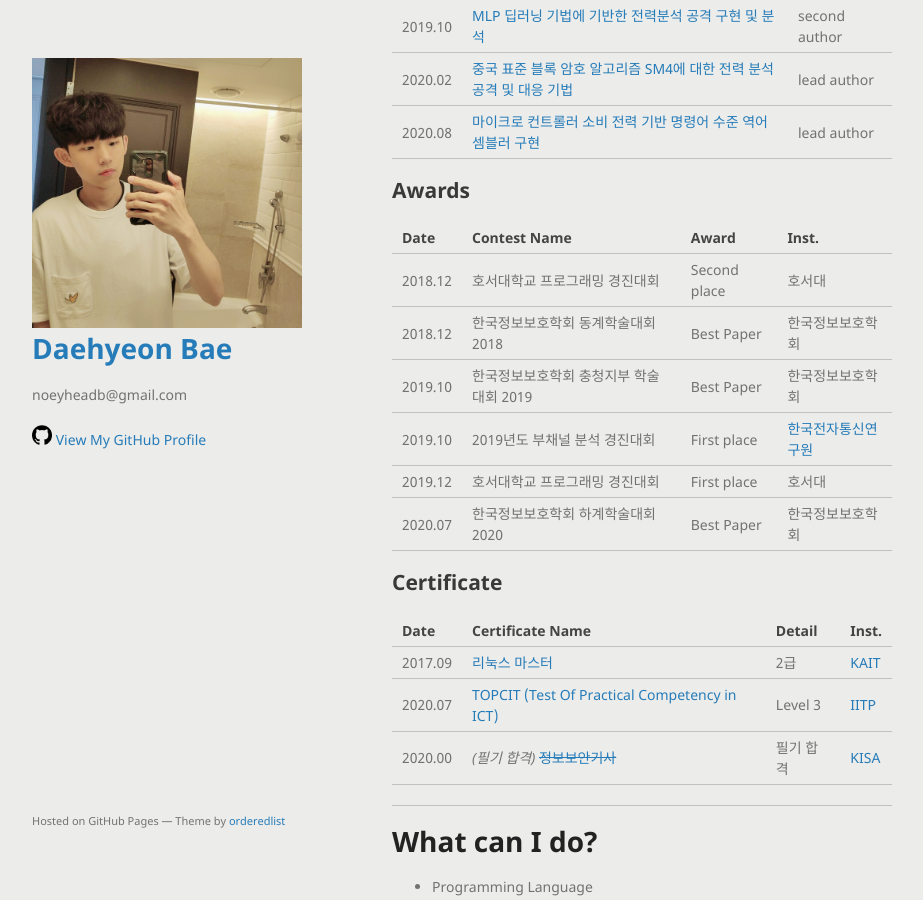
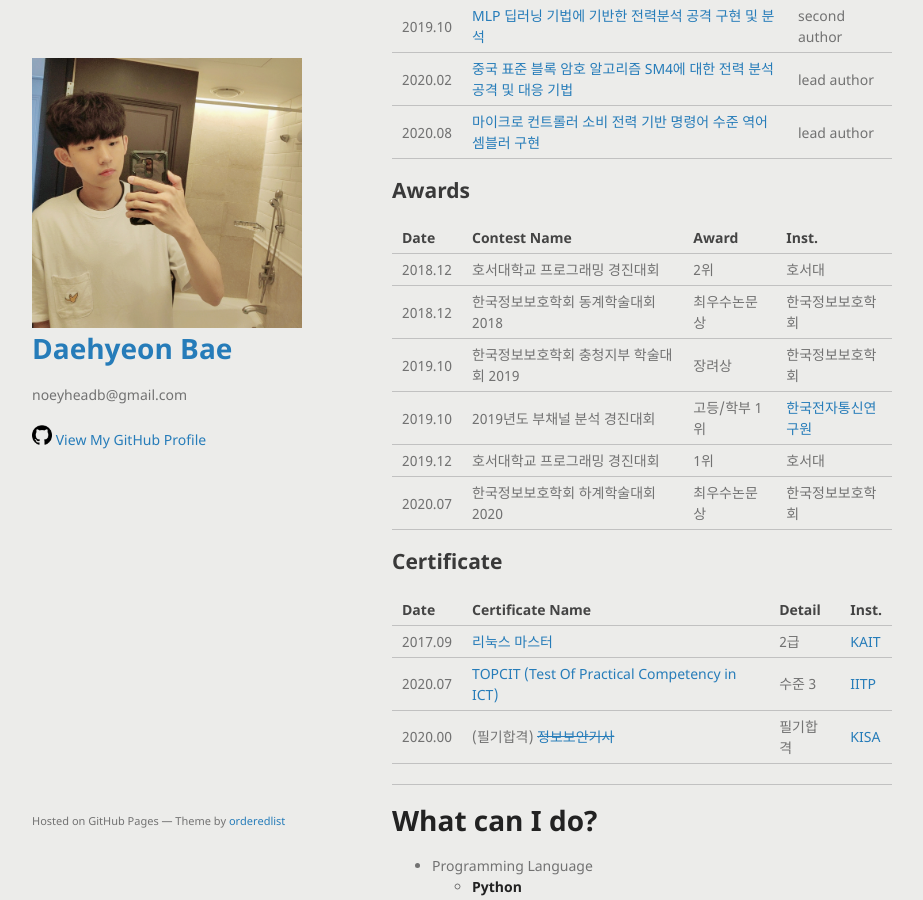
Before and after one commit to noeyheadb/noeyheadb.github.io, a Jekyll site: the page built from kor.md, in a window 1280 px wide and 900 px high, scrolled down 1434 px. Shown: the whole window, without its empty margins (178-1101 px from the left). Built offline with Jekyll 4.4.1, drawn with Linux system fonts in a browser that asks for light colours.

Commit message:
⚡️ Update contents

```diff
--- a/kor.md
+++ b/kor.md
@@ -2,7 +2,7 @@
 layout: default
 ---
 
-[View in English](./kor.html).
+[View in English](./).
 
 # Who is Daehyeon Bae?
 
@@ -65,20 +65,20 @@ GPA: 4.35/4.5, Major GPA: 4.46/4.5 (~2020/07, 7 semesters)
 
 | Date    | Contest Name                          | Award         | Inst.      |
 |:--------|:--------------------------------------|:--------------|:-----------|
-| 2018.12 | 호서대학교 프로그래밍 경진대회           | Second place  | 호서대       |
-| 2018.12 | 한국정보보호학회 동계학술대회 2018       | Best Paper    | 한국정보보호학회|
-| 2019.10 | 한국정보보호학회 충청지부 학술대회 2019   | Best Paper    | 한국정보보호학회|
-| 2019.10 | 2019년도 부채널 분석 경진대회            | First place   | [한국전자통신연구원](https://www.etri.re.kr)|
-| 2019.12 | 호서대학교 프로그래밍 경진대회            | First place   | 호서대|
-| 2020.07 | 한국정보보호학회 하계학술대회 2020        | Best Paper    | 한국정보보호학회|
+| 2018.12 | 호서대학교 프로그래밍 경진대회           | 2위            | 호서대    |
+| 2018.12 | 한국정보보호학회 동계학술대회 2018       | 최우수논문상     | 한국정보보호학회|
+| 2019.10 | 한국정보보호학회 충청지부 학술대회 2019   | 장려상          | 한국정보보호학회|
+| 2019.10 | 2019년도 부채널 분석 경진대회            | 고등/학부 1위   | [한국전자통신연구원](https://www.etri.re.kr)|
+| 2019.12 | 호서대학교 프로그래밍 경진대회            | 1위            | 호서대|
+| 2020.07 | 한국정보보호학회 하계학술대회 2020        | 최우수논문상    | 한국정보보호학회|
 
 ## Certificate
 
 | Date    | Certificate Name                                                             | Detail                | Inst.                           |
 |:--------|:-----------------------------------------------------------------------------|:----------------------|:--------------------------------|
 | 2017.09 | [리눅스 마스터](https://www.ihd.or.kr/introducesubject1.do)                   | 2급               | [KAIT](https://www.kait.or.kr)  |
-| 2020.07 | [TOPCIT (Test Of Practical Competency in ICT)](https://www.topcit.or.kr/)    | Level 3               | [IITP](https://www.iitp.kr)     |
-| 2020.00 | _(필기 합격)_ [~~정보보안기사~~](https://kisq.or.kr/) | 필기 합격 | [KISA](https://www.kisa.or.kr)  |
+| 2020.07 | [TOPCIT (Test Of Practical Competency in ICT)](https://www.topcit.or.kr/)    | 수준 3               | [IITP](https://www.iitp.kr)     |
+| 2020.00 | (필기합격) [~~정보보안기사~~](https://kisq.or.kr/) | 필기합격 | [KISA](https://www.kisa.or.kr)  |
 
 * * *
 
```
